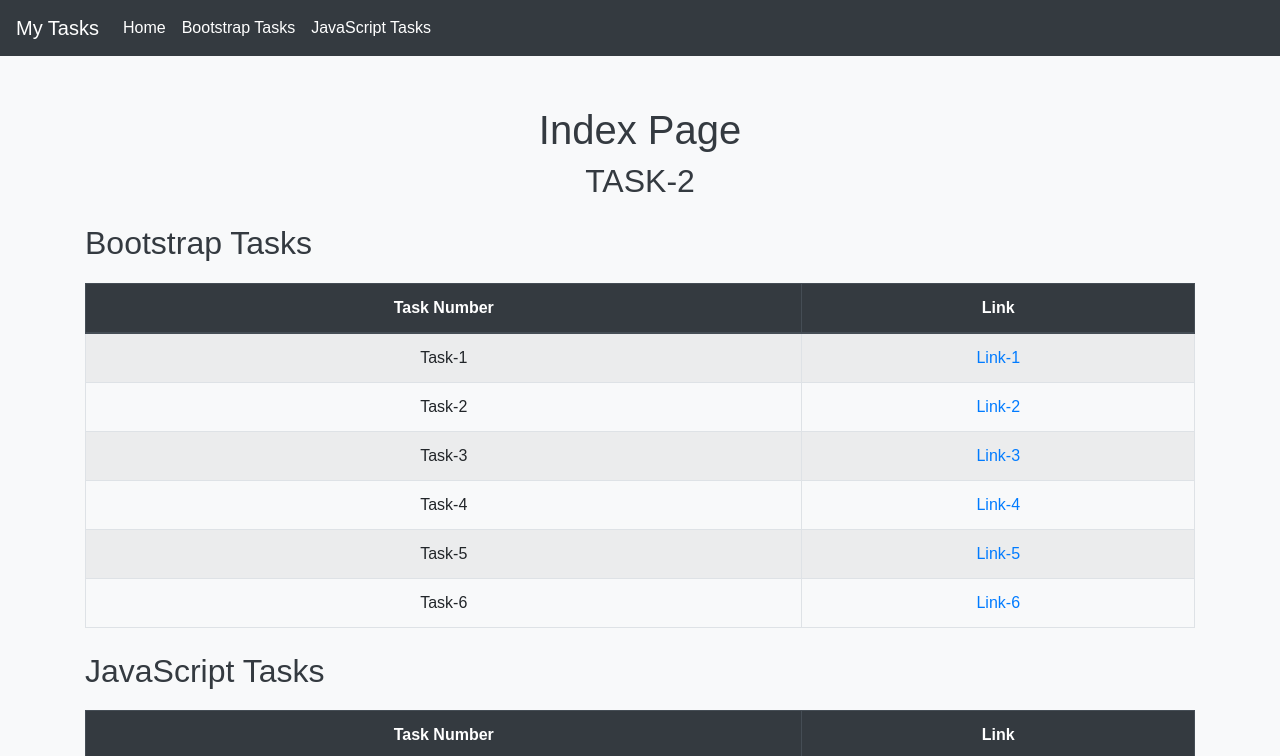
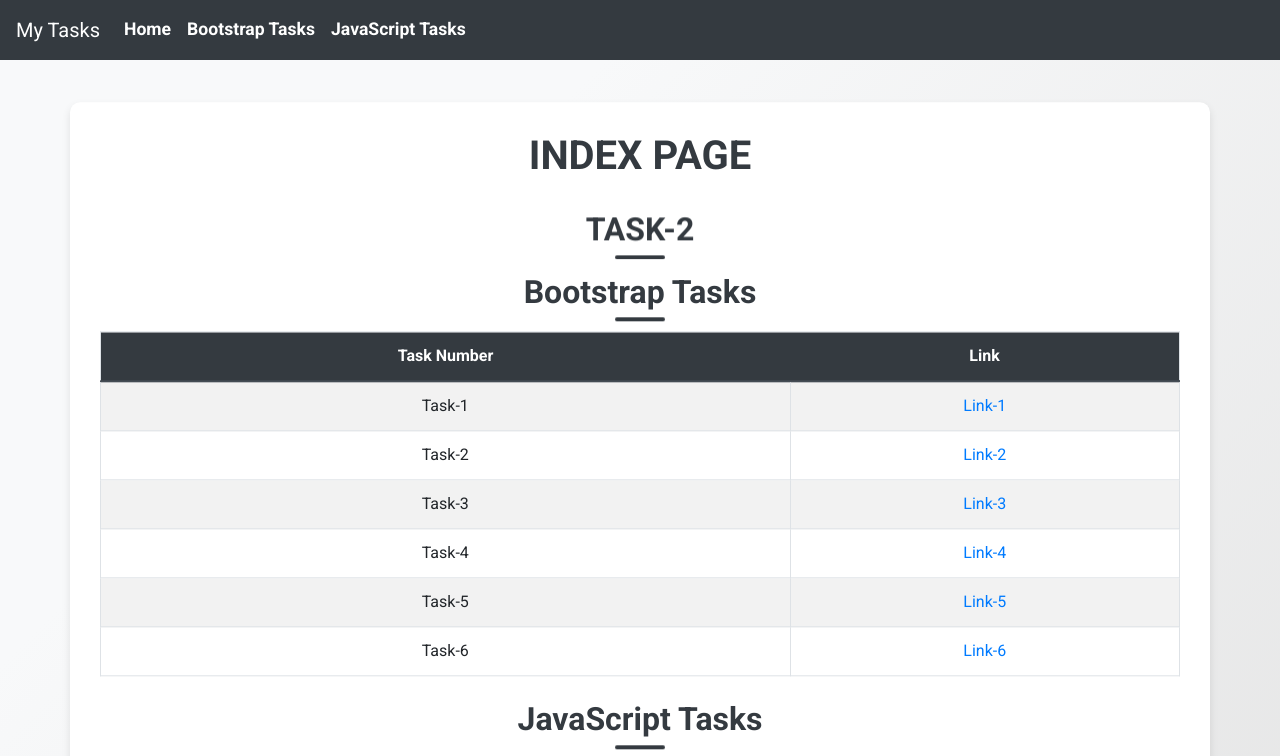
Before and after one commit to Cossmic123/MERNSTACK_2, a plain HTML site: page index.html in a window 1280 px wide. Shown: the top 756 px of the page. Drawn offline with nearby package versions, Linux system fonts and the light colour scheme.

Commit message:
Ethnus Mernstack

```diff
--- a/index.html
+++ b/index.html
@@ -3,36 +3,78 @@
 <head>
     <meta charset="UTF-8">
     <meta name="viewport" content="width=device-width, initial-scale=1.0">
-    <title>TASK-2 IDRIS SAIFY</title>
+    <title>TASK-2 SHASHANK SHEKHAR RAI</title>
     <!-- Bootstrap CSS -->
     <link rel="stylesheet" href="https://maxcdn.bootstrapcdn.com/bootstrap/4.5.2/css/bootstrap.min.css">
+    <!-- Google Fonts for modern font choices -->
+    <link href="https://fonts.googleapis.com/css2?family=Roboto:wght@400;700&display=swap" rel="stylesheet">
+    <!-- Animate.css for simple animations -->
+    <link rel="stylesheet" href="https://cdnjs.cloudflare.com/ajax/libs/animate.css/4.1.1/animate.min.css">
     <!-- Custom CSS -->
     <style>
         body {
-            font-family: Arial, sans-serif;
-            background-color: #f8f9fa;
+            font-family: 'Roboto', sans-serif;
+            background: linear-gradient(135deg, #f8f9fa 25%, #e0e0e0 100%);
+            color: #333;
+            overflow-x: hidden; /* Prevent horizontal scroll */
         }
         .container {
             margin-top: 50px;
+            background-color: #ffffff;
+            box-shadow: 0 4px 8px rgba(0, 0, 0, 0.1);
+            padding: 30px;
+            border-radius: 10px;
         }
         h1, h2 {
             color: #343a40;
         }
-        table {
+        h1 {
+            font-size: 2.5rem;
+            text-transform: uppercase;
+            margin-bottom: 20px;
+            font-weight: bold;
+        }
+        h2 {
+            font-size: 2rem;
+            margin-top: 30px;
+            font-weight: bold;
+            text-align: center;
+            position: relative;
+        }
+        h2::after {
+            content: '';
+            position: absolute;
+            bottom: -10px;
+            left: 50%;
+            width: 50px;
+            height: 4px;
+            background-color: #343a40;
+            transform: translateX(-50%);
+            border-radius: 2px;
+        }
+        .table {
             margin-top: 20px;
         }
         table th, table td {
             text-align: center;
+            padding: 10px;
         }
         .table th {
             background-color: #343a40;
             color: #fff;
+            border: none;
         }
         .table-striped tbody tr:nth-of-type(odd) {
             background-color: rgba(0, 0, 0, .05);
         }
         .nav-link {
             color: #fff !important;
+            font-size: 1.1rem;
+            font-weight: bold;
+            transition: color 0.3s;
+        }
+        .nav-link:hover {
+            color: #ffd700 !important;
         }
         footer {
             margin-top: 50px;
@@ -40,6 +82,59 @@
             background-color: #343a40;
             color: #fff;
             text-align: center;
+            position: relative;
+            bottom: 0;
+            width: 100%;
+        }
+        /* Animation and hover effects */
+        .navbar {
+            transition: background-color 0.5s ease;
+        }
+        .navbar:hover {
+            background-color: #495057;
+        }
+        .nav-item {
+            transition: transform 0.2s ease;
+        }
+        .nav-item:hover {
+            transform: scale(1.1);
+        }
+        .nav-link::after {
+            content: '';
+            display: block;
+            width: 0;
+            height: 2px;
+            background: white;
+            transition: width .3s;
+        }
+        .nav-link:hover::after {
+            width: 100%;
+        }
+        .animated-section {
+            animation: fadeInUp 1s ease-in-out;
+        }
+        /* Keyframes for custom animations */
+        @keyframes fadeInUp {
+            0% {
+                opacity: 0;
+                transform: translateY(20px);
+            }
+            100% {
+                opacity: 1;
+                transform: translateY(0);
+            }
+        }
+        /* Floating effect for the container */
+        .floating-container {
+            animation: float 3s ease-in-out infinite;
+        }
+        @keyframes float {
+            0%, 100% {
+                transform: translateY(0);
+            }
+            50% {
+                transform: translateY(-10px);
+            }
         }
     </style>
 </head>
@@ -47,6 +142,9 @@
     <!-- Navigation Bar -->
     <nav class="navbar navbar-expand-lg navbar-dark bg-dark">
         <a class="navbar-brand" href="#">My Tasks</a>
+        <button class="navbar-toggler" type="button" data-toggle="collapse" data-target="#navbarNav" aria-controls="navbarNav" aria-expanded="false" aria-label="Toggle navigation">
+            <span class="navbar-toggler-icon"></span>
+        </button>
         <div class="collapse navbar-collapse" id="navbarNav">
             <ul class="navbar-nav">
                 <li class="nav-item active">
@@ -62,12 +160,12 @@
         </div>
     </nav>
 
-    <div class="container">
-        <h1 class="text-center">Index Page</h1>
-        <h2 class="text-center">TASK-2</h2>
+    <div class="container floating-container">
+        <h1 class="text-center animate__animated animate__fadeInDown">Index Page</h1>
+        <h2 class="text-center animate__animated animate__fadeInDown">TASK-2</h2>
 
         <!-- Bootstrap Tasks -->
-        <div id="bootstrap-tasks">
+        <div id="bootstrap-tasks" class="animated-section">
             <h2 class="mt-4">Bootstrap Tasks</h2>
             <table class="table table-bordered table-striped">
                 <thead class="thead-dark">
@@ -106,7 +204,7 @@
         </div>
 
         <!-- JavaScript Tasks -->
-        <div id="javascript-tasks">
+        <div id="javascript-tasks" class="animated-section">
             <h2 class="mt-4">JavaScript Tasks</h2>
             <table class="table table-bordered table-striped">
                 <thead class="thead-dark">
@@ -154,7 +252,7 @@
     </div>
 
     <footer>
-        &copy; 2024 Idris Saify. All rights reserved.
+        &copy; 2024 SHASHANK SHEKHAR RAI. All rights reserved.
     </footer>
 
     <!-- Bootstrap JS and dependencies -->
```
